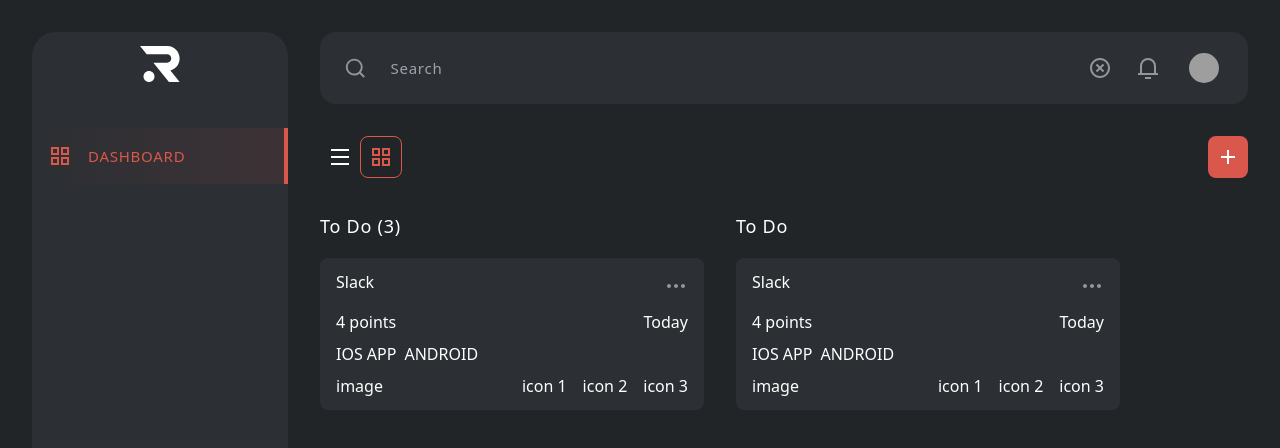
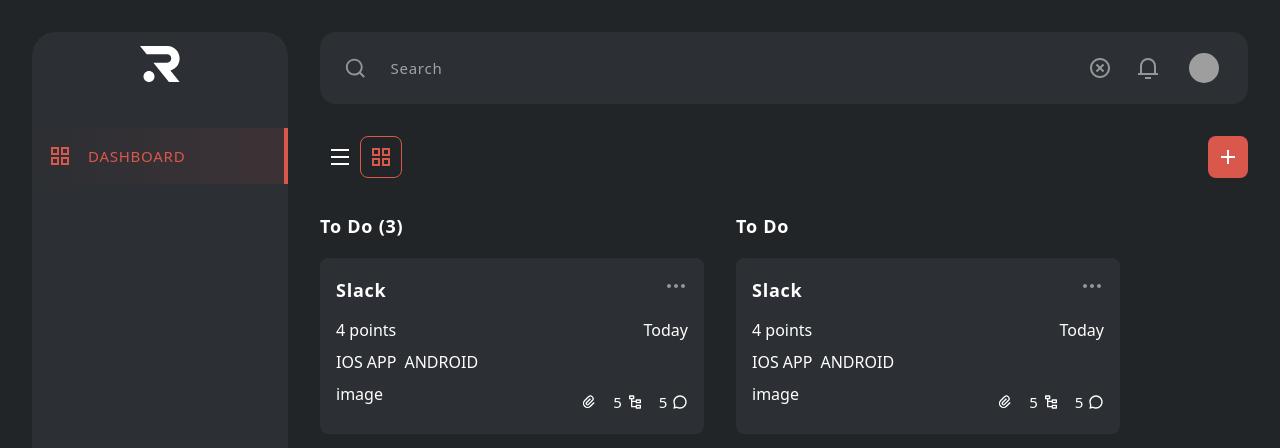
Before and after one commit to fdgbatarse1/ravn-dashboard, a Next.js app: page / in a window 1280 px wide. Shown: the top 448 px of the page. Built offline with nearby package versions, Linux system fonts and the light colour scheme; grey boxes are pictures that could not be loaded.

Commit message:
✨ Update styles and icons in card component

```diff
--- a/src/app/page.tsx
+++ b/src/app/page.tsx
@@ -3,7 +3,7 @@ import NavigationBar from '@/components/navbar';
 import TopBar from '@/components/topbar/topbar';
 
 const Home = () => (
-  <div className="flex flex-col space-y-8">
+  <div className="flex flex-col space-y-8 bg-neutral-5">
     <NavigationBar />
     <TopBar />
     <section className="flex space-x-8">
--- a/src/components/column/card/card.tsx
+++ b/src/components/column/card/card.tsx
@@ -1,9 +1,9 @@
-import { RiMoreFill } from 'react-icons/ri';
+import { RiMoreFill, RiAttachment2, RiNodeTree, RiChat3Line } from 'react-icons/ri';
 
 const Card = () => (
-  <article className="space-y-4 rounded-lg bg-neutral-4 p-4">
+  <article className="space-y-4 rounded-lg bg-neutral-4 p-4 text-neutral-1">
     <div className="flex justify-between space-x-2">
-      <h4>Slack</h4>
+      <h4 className="text-body-l font-semibold">Slack</h4>
       <RiMoreFill size="24px" className="text-neutral-2" />
     </div>
     <div className="flex justify-between space-x-2">
@@ -18,10 +18,18 @@ const Card = () => (
     </ul>
     <div className="flex justify-between space-x-2">
       <div>image</div>
-      <ul className="flex space-x-4">
-        <li>icon 1</li>
-        <li>icon 2</li>
-        <li>icon 3</li>
+      <ul className="flex items-center space-x-4 text-body-m">
+        <li className="py-1">
+          <RiAttachment2 size="16px" />
+        </li>
+        <li className="flex items-center space-x-1 py-1">
+          <p>5</p>
+          <RiNodeTree size="16px" />
+        </li>
+        <li className="flex items-center space-x-1 py-1">
+          <p>5</p>
+          <RiChat3Line size="16px" />
+        </li>
       </ul>
     </div>
   </article>
--- a/src/components/column/column.tsx
+++ b/src/components/column/column.tsx
@@ -6,7 +6,7 @@ interface ColumnProps {
 
 const Column = ({ text }: ColumnProps) => (
   <section className="flex h-full w-96 flex-col space-y-4">
-    <h3 className="text-semibold text-body-l">{text}</h3>
+    <h3 className="text-body-l font-semibold text-neutral-1">{text}</h3>
     <Card />
   </section>
 );
```
Also changed, not shown: 1 other file (tests, documents, lock files or other folders).
